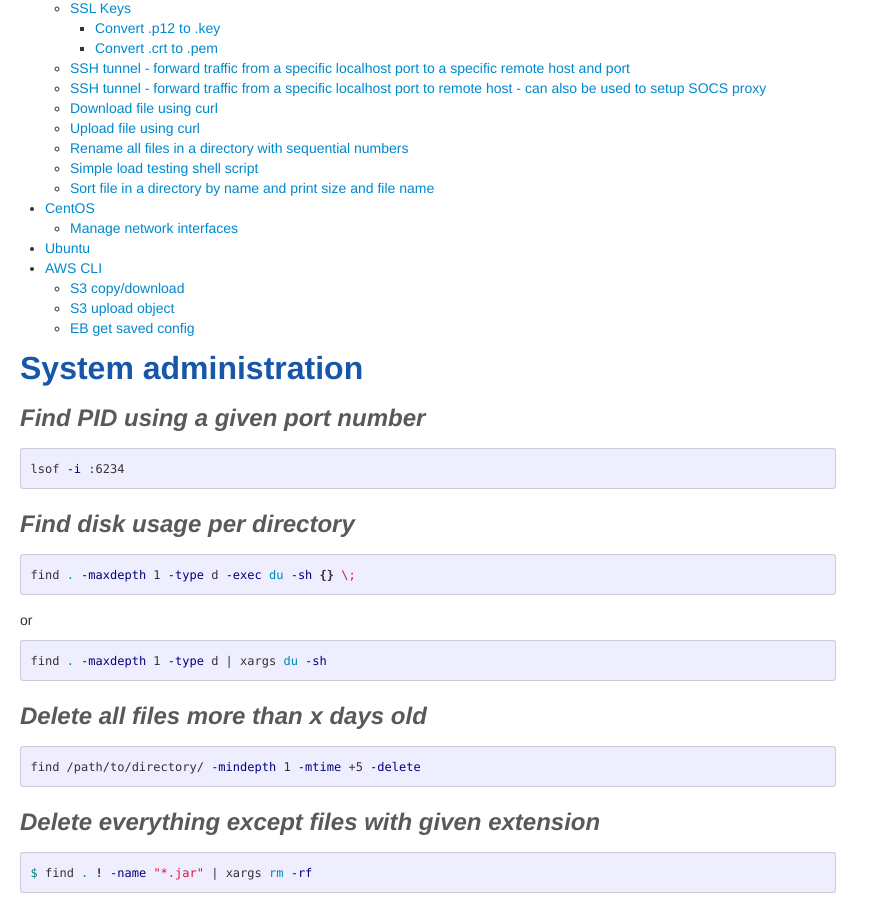
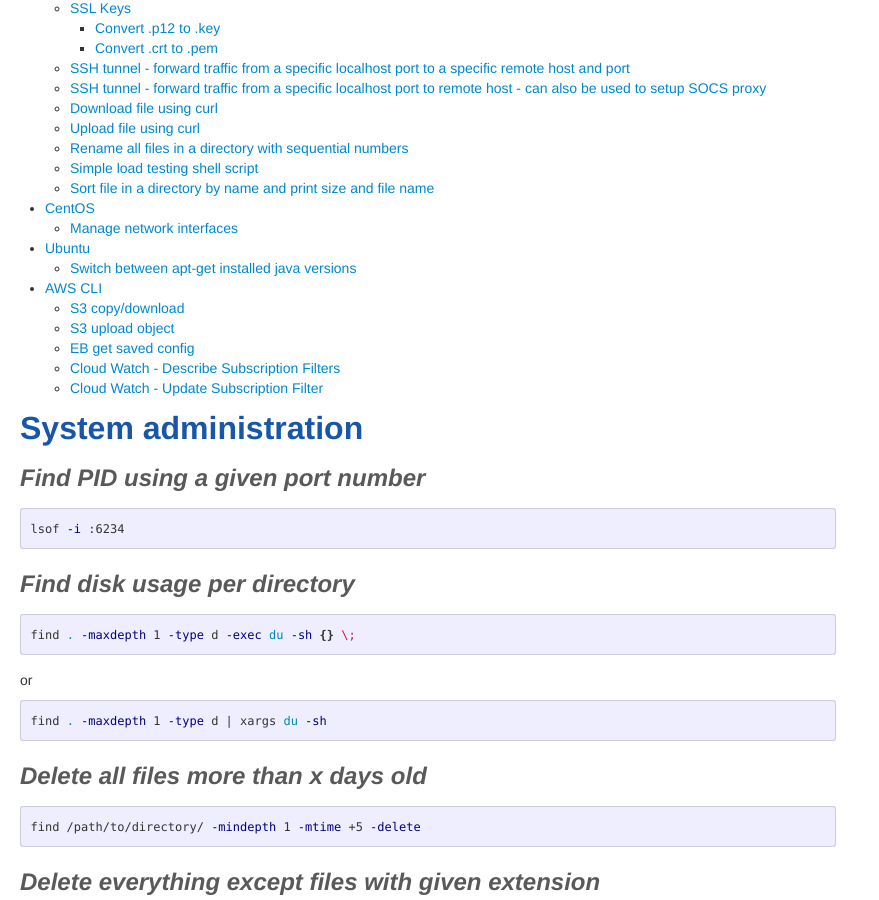
Before and after one commit to anuragkapur/anuragkapur.github.io, a Jekyll site: the page built from blog/cheat-sheets/_posts/2017-01-12-unix-commands.md, in a window 1280 px wide and 900 px high, scrolled down 346 px. Shown: the whole window, without its empty margins (0-879 px from the left). Built offline with Jekyll 4.4.1, drawn with Linux system fonts in a browser that asks for light colours; comment, search, counter and statistics services are not loaded.

Commit message:
Update TOC

```diff
--- a/blog/cheat-sheets/_posts/2017-01-12-unix-commands.md
+++ b/blog/cheat-sheets/_posts/2017-01-12-unix-commands.md
@@ -32,10 +32,13 @@
 - [CentOS](#centos)
   - [Manage network interfaces](#manage-network-interfaces)
 - [Ubuntu](#ubuntu)
+  - [Switch between apt-get installed java versions](#switch-between-apt-get-installed-java-versions)
 - [AWS CLI](#aws-cli)
   - [S3 copy/download](#s3-copydownload)
   - [S3 upload object](#s3-upload-object)
   - [EB get saved config](#eb-get-saved-config)
+  - [Cloud Watch - Describe Subscription Filters](#cloud-watch---describe-subscription-filters)
+  - [Cloud Watch - Update Subscription Filter](#cloud-watch---update-subscription-filter)
 
 <!-- END doctoc generated TOC please keep comment here to allow auto update -->
 
```
